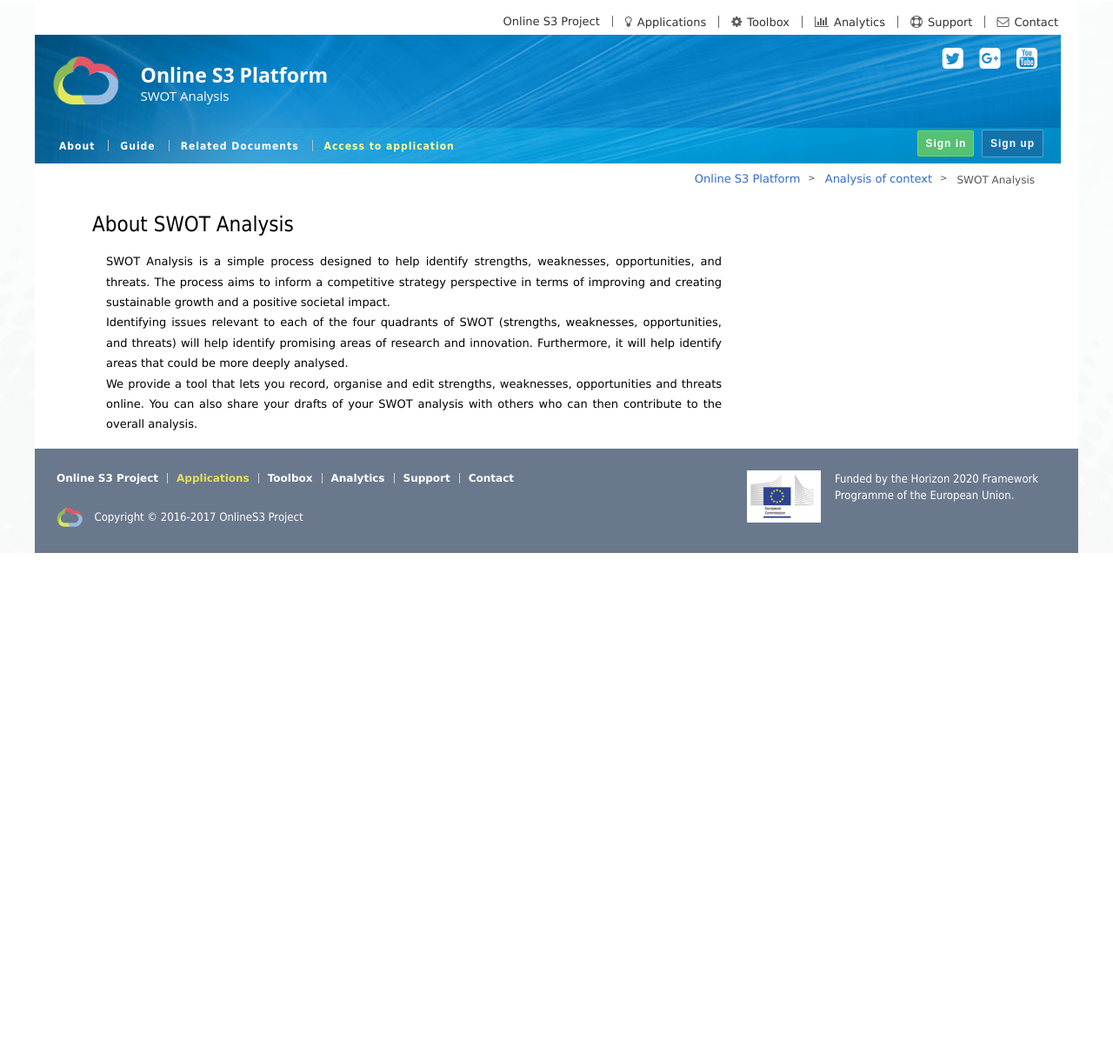
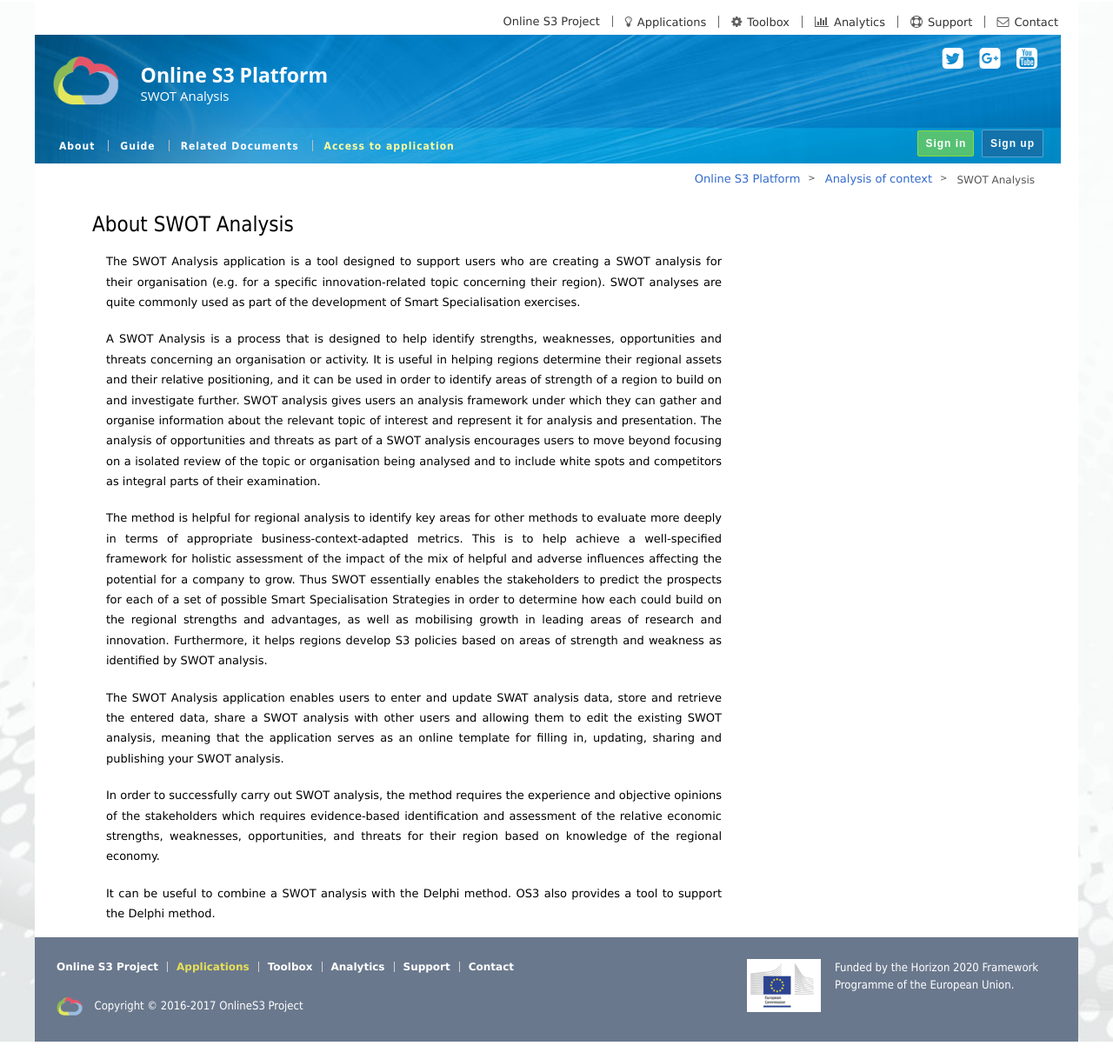
Before and after one commit to OnlineS3/2.7.-SWOT-analysis, a Django app: template swot/templates/swot/about.html in a window 1280 px wide. Shown: the whole page at 87% size. Before the commit the page ends 636 px from the top, so only its background shows below. Run offline with Django 3.2, Linux system fonts and the light colour scheme; the template is opened without the code that fills it, so the values that code supplies are empty; some libraries are stand-ins or nearby versions.

Commit message:
Revised SWOT descriptions

```diff
--- a/swot/templates/swot/about.html
+++ b/swot/templates/swot/about.html
@@ -18,25 +18,33 @@
 <!-- page content -->
 <div style="float:left; margin-left: 66px; width: 740px">
 	<h1>About SWOT Analysis</h1>
-	<p>
-		SWOT Analysis is a simple process designed to help identify strengths, weaknesses, opportunities, and threats.
-		The process aims to inform a competitive strategy perspective in terms of improving and creating sustainable
-		growth and a positive societal impact.
-		<br>
-		Identifying issues relevant to each of the four quadrants of SWOT (strengths, weaknesses, opportunities, and
-		threats) will help identify promising areas of research and innovation. Furthermore, it will help identify
-		areas that could be more deeply analysed.
-		<br>
-		We provide a tool that lets you record, organise and edit strengths, weaknesses, opportunities and threats
-		online. You can also share your drafts of your SWOT analysis with others who can then contribute to the overall
-		analysis.
-	</p>
+	<p>The SWOT Analysis application is a tool designed to support users who are creating a SWOT analysis for their
+		organisation (e.g. for a specific innovation-related topic concerning their region). SWOT analyses are quite
+		commonly used as part of the development of Smart Specialisation exercises.</p>
+	<p>A SWOT Analysis is a process that is designed to help identify strengths, weaknesses, opportunities and threats
+		concerning an organisation or activity. It is useful in helping regions determine their regional assets and
+		their relative positioning, and it can be used in order to identify areas of strength of a region to build on
+		and investigate further. SWOT analysis gives users an analysis framework under which they can gather and
+		organise information about the relevant topic of interest and represent it for analysis and presentation.
+		The analysis of opportunities and threats as part of a SWOT analysis encourages users to move beyond
+		focusing on a isolated review of the topic or organisation being analysed and to include white spots and
+		competitors as integral parts of their examination.</p>
+	<p>The method is helpful for regional analysis to identify key areas for other methods to evaluate more deeply in
+		terms of appropriate business-context-adapted metrics. This is to help achieve a well-specified framework for
+		holistic assessment of the impact of the mix of helpful and adverse influences affecting the potential for a
+		company to grow. Thus SWOT essentially enables the stakeholders to predict the prospects for each of a set of
+		possible Smart Specialisation Strategies in order to determine how each could   build on the regional strengths
+		and advantages, as well as mobilising growth in leading areas of research and innovation. Furthermore, it
+		helps regions develop S3 policies based on areas of strength and weakness as identified by SWOT analysis.</p>
+	<p>The SWOT Analysis application enables users to enter and update SWAT analysis data, store and retrieve the
+		entered data, share a SWOT analysis with other users and allowing them to edit the existing SWOT analysis,
+		meaning that the application serves as an online template for filling in, updating, sharing and publishing your
+		SWOT analysis.</p>
+	<p>In order to successfully carry out SWOT analysis, the method requires the experience and objective opinions of
+		the stakeholders which requires evidence-based identification and assessment of the relative economic strengths,
+		weaknesses, opportunities, and threats for their region based on knowledge of the regional economy.</p>
+	<p>It can be useful to combine a SWOT analysis with the Delphi method. OS3 also provides a tool to support the
+		Delphi method.</p>
 </div>
 <!-- page content -->
-
-<!-- Page Menus -->
-<!-- <div style="float: left; margin-left: 66px; margin-bottom: 66px;"> -->
-	<!-- {% include "swot/online_steps.html" %} -->
-<!-- </div> -->
-<!-- Page Menus -->
 {% endblock %}
```
Also changed, not shown: swot/templates/swot/guide.html (+15 -8 lines), swot/templates/swot/index.html (+27 -13 lines).
